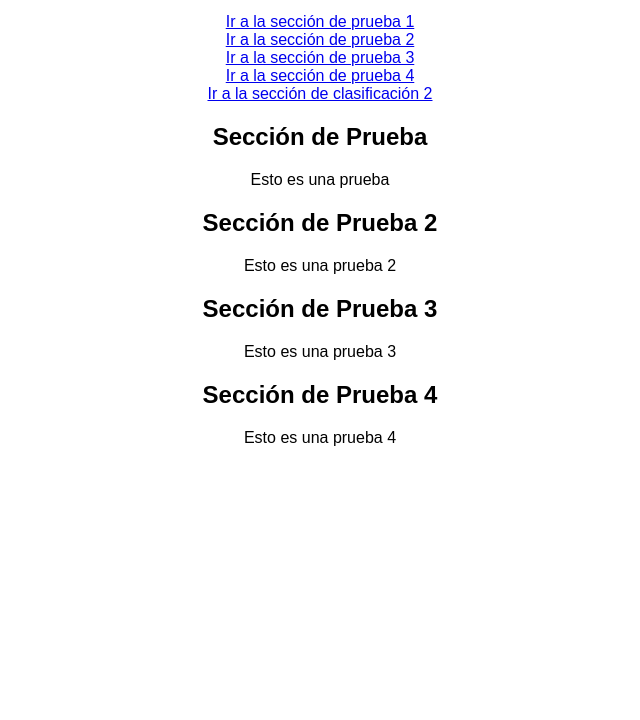
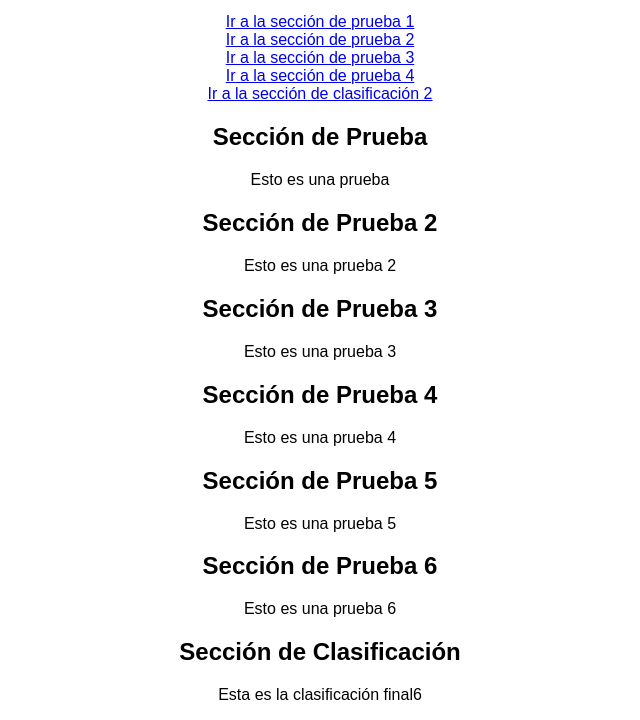
Before and after one commit to Luperbal/Web-Olimpiadas, a plain HTML site: page index.html in a window 1280 px wide. Shown: the part 129-849 px from the top of the page, without its empty margins (320-960 px from the left). Before the commit the page ends 800 px from the top, so only its background shows below. Drawn offline with Linux system fonts and the light colour scheme.

Commit message:
Update index.html

```diff
--- a/index.html
+++ b/index.html
@@ -51,5 +51,23 @@
         <p>Esto es una prueba 4</p>
     </section>
 
+    <!--Nueva Sección -->
+    <section id="prueba5">
+        <h2>Sección de Prueba 5</h2>
+        <p>Esto es una prueba 5</p>
+    </section>
+
+    <!--Nueva Sección -->
+    <section id="prueba6">
+        <h2>Sección de Prueba 6</h2>
+        <p>Esto es una prueba 6</p>
+    </section>
+
+    <!--Nueva Sección -->
+    <section id="clasificación">
+        <h2>Sección de Clasificación</h2>
+        <p>Esta es la clasificación final6</p>
+    </section>
+
 </body>
 </html>
```
